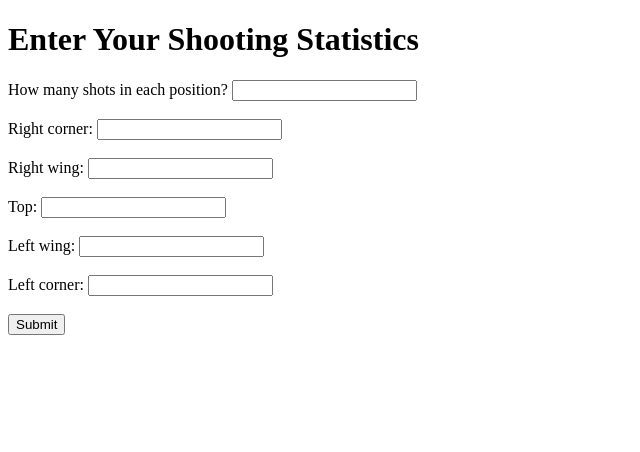
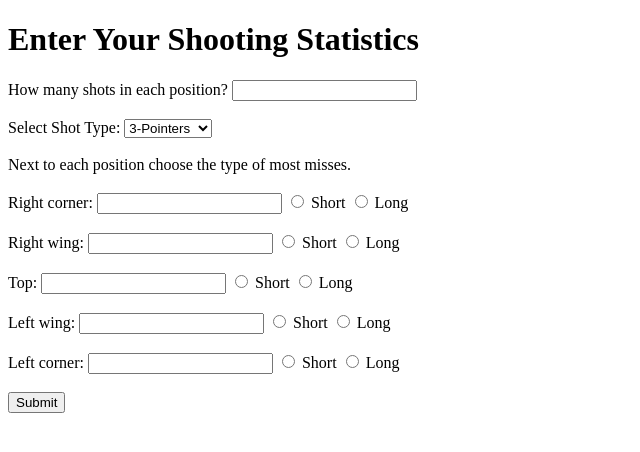
Before and after one commit to nirpr/shooting-analysis, a Flask app: page / in a window 1280 px wide. Shown: the top 452 px of the page, without its empty margins (0-640 px from the left). Run offline with Flask 3, Linux system fonts and the light colour scheme.

Commit message:
added features: choosing 3pt/mid and short/long

```diff
--- a/app.py
+++ b/app.py
@@ -13,7 +13,8 @@ def index():
 
 @app.route('/process', methods=['POST'])
 def process_form():
-    out_of, right_corner, right_wing, top, left_wing, left_corner = process_data()
+    out_of, right_corner, right_wing, top, left_wing, left_corner, right_corner_type, right_wing_type, \
+        top_type, left_wing_type, left_corner_type = process_data()
     shooting_percentages = [right_corner, right_wing, top, left_wing, left_corner]
     shooting_percentages = [(int(item) / int(out_of)) * 100 for item in shooting_percentages]
     chart_filename = create_shooting_chart(shooting_percentages)
@@ -28,7 +29,15 @@ def process_data():
     top = request.form.get('Top')
     left_wing = request.form.get('LeftWing')
     left_corner = request.form.get('LeftCorner')
-    return out_of, right_corner, right_wing, top, left_wing, left_corner
+
+    right_corner_type = request.form.get('RightCornerDistance')
+    right_wing_type = request.form.get('RightWingDistance')
+    top_type = request.form.get('TopDistance')
+    left_wing_type = request.form.get('LeftWingDistance')
+    left_corner_type = request.form.get('LeftCornerDistance')
+
+    return out_of, right_corner, right_wing, top, left_wing, left_corner, right_corner_type, right_wing_type, \
+        top_type, left_wing_type, left_corner_type
 
 
 def create_shooting_chart(shooting_percentages):
--- a/templates/index.html
+++ b/templates/index.html
@@ -10,20 +10,48 @@
         <label for="OutOf">How many shots in each position?</label>
         <input type="text" id="OutOf" name="OutOf"><br><br>
 
+        <label for="ShotType">Select Shot Type:</label>
+        <select id="ShotType" name="ShotType">
+            <option value="3P">3-Pointers</option>
+            <option value="Mid-Range">Mid-Range</option>
+        </select><br><br>
+
+        <label>Next to each position choose the type of most misses.</label><br><br>
+
         <label for="RightCorner">Right corner:</label>
-        <input type="text" id="RightCorner" name="RightCorner"><br><br>
+        <input type="text" id="RightCorner" name="RightCorner">
+        <input type="radio" id="RightCornerShort" name="RightCorner" value="short">
+        <label for="RightCornerShort">Short</label>
+        <input type="radio" id="RightCornerLong" name="RightCorner" value="long">
+        <label for="RightCornerLong">Long</label><br><br>
 
         <label for="RightWing">Right wing:</label>
-        <input type="text" id="RightWing" name="RightWing"><br><br>
+        <input type="text" id="RightWing" name="RightWing">
+        <input type="radio" id="RightWingShort" name="RightWing" value="short">
+        <label for="RightWingShort">Short</label>
+        <input type="radio" id="RightWingLong" name="RightWing" value="long">
+        <label for="RightWingLong">Long</label><br><br>
 
         <label for="Top">Top:</label>
-        <input type="text" id="Top" name="Top"><br><br>
+        <input type="text" id="Top" name="Top">
+        <input type="radio" id="TopShort" name="Top" value="short">
+        <label for="TopShort">Short</label>
+        <input type="radio" id="TopLong" name="Top" value="long">
+        <label for="TopLong">Long</label><br><br>
 
         <label for="LeftWing">Left wing:</label>
-        <input type="text" id="LeftWing" name="LeftWing"><br><br>
+        <input type="text" id="LeftWing" name="LeftWing">
+        <input type="radio" id="LeftWingShort" name="LeftWing" value="short">
+        <label for="LeftWingShort">Short</label>
+        <input type="radio" id="LeftWingLong" name="LeftWing" value="long">
+        <label for="LeftWingLong">Long</label><br><br>
 
         <label for="LeftCorner">Left corner:</label>
-        <input type="text" id="LeftCorner" name="LeftCorner"><br><br>
+        <input type="text" id="LeftCorner" name="LeftCorner">
+        <input type="radio" id="LeftCornerShort" name="LeftCorner" value="short">
+        <label for="LeftCornerShort">Short</label>
+        <input type="radio" id="LeftCornerLong" name="LeftCorner" value="long">
+        <label for="LeftCornerLong">Long</label><br><br>
 
         <input type="submit" value="Submit">
     </form>
```
